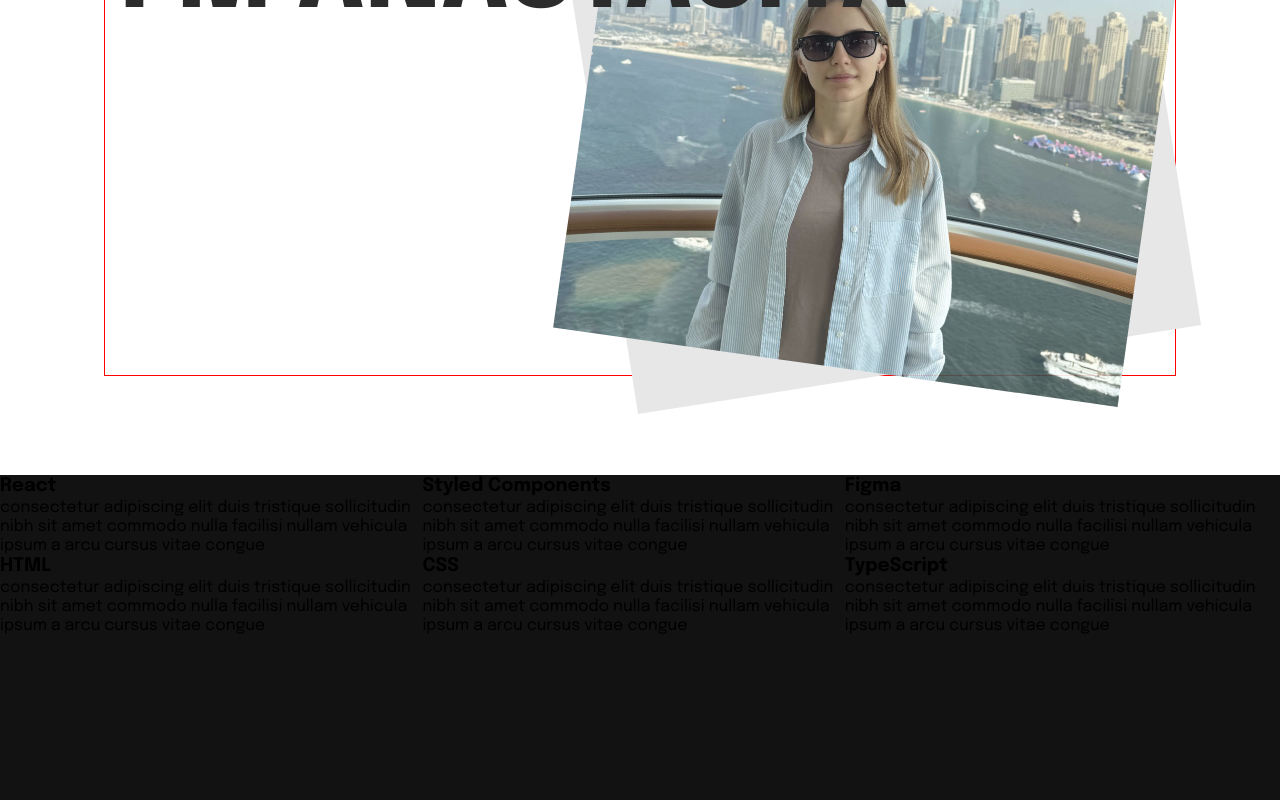
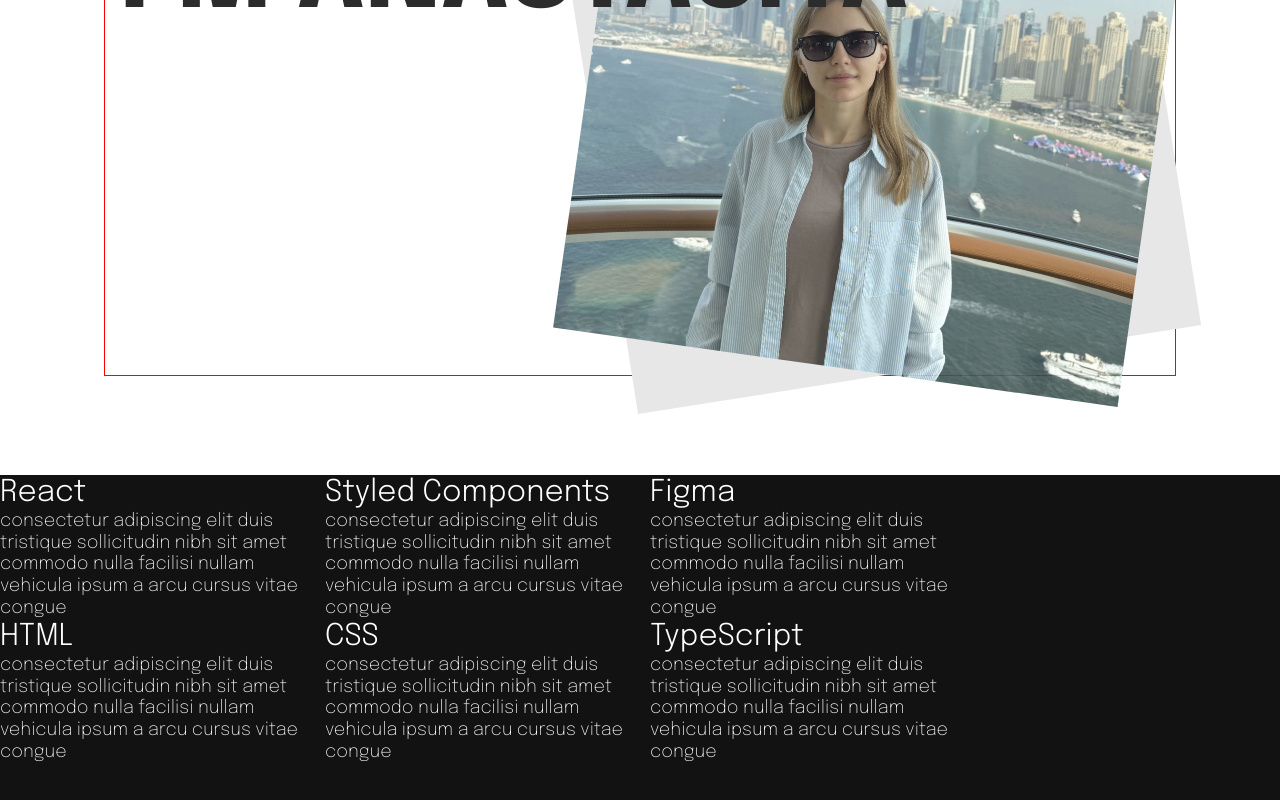
Before and after one commit to KamzeyevaAnastasiya/Portfolio, a React (Vite) app: page / in a window 1280 px wide. Shown: the part 400-1200 px from the top of the page. Built offline with nearby package versions, Linux system fonts and the light colour scheme.

Commit message:
Style skill

```diff
--- a/src/layout/sections/skills/skill/Skill.tsx
+++ b/src/layout/sections/skills/skill/Skill.tsx
@@ -1,4 +1,5 @@
 import styled from "styled-components"
+import { Theme } from "../../../../styles/Theme";
 
 type SkillPropsType = {
     title: string
@@ -15,14 +16,20 @@ export const Skill = (props: SkillPropsType) => {
 };
 
 const StyledSkill = styled.div`
-    width: 33%;
+    width: 325px;
 
 `
 
-const SkillTitle = styled.h3`
-
+const SkillTitle = styled.h4`
+    font-family: "Epilogue", sans-serif;
+    font-weight: 300;
+    font-size: 30px;
+    color: ${Theme.colors.mainFn};
 `
 
 const SkillText = styled.p`
-
+    font-family: "Epilogue", sans-serif;
+    font-weight: 200;
+    font-size: 18px;
+    color: ${Theme.colors.mainFn};
 `
```
